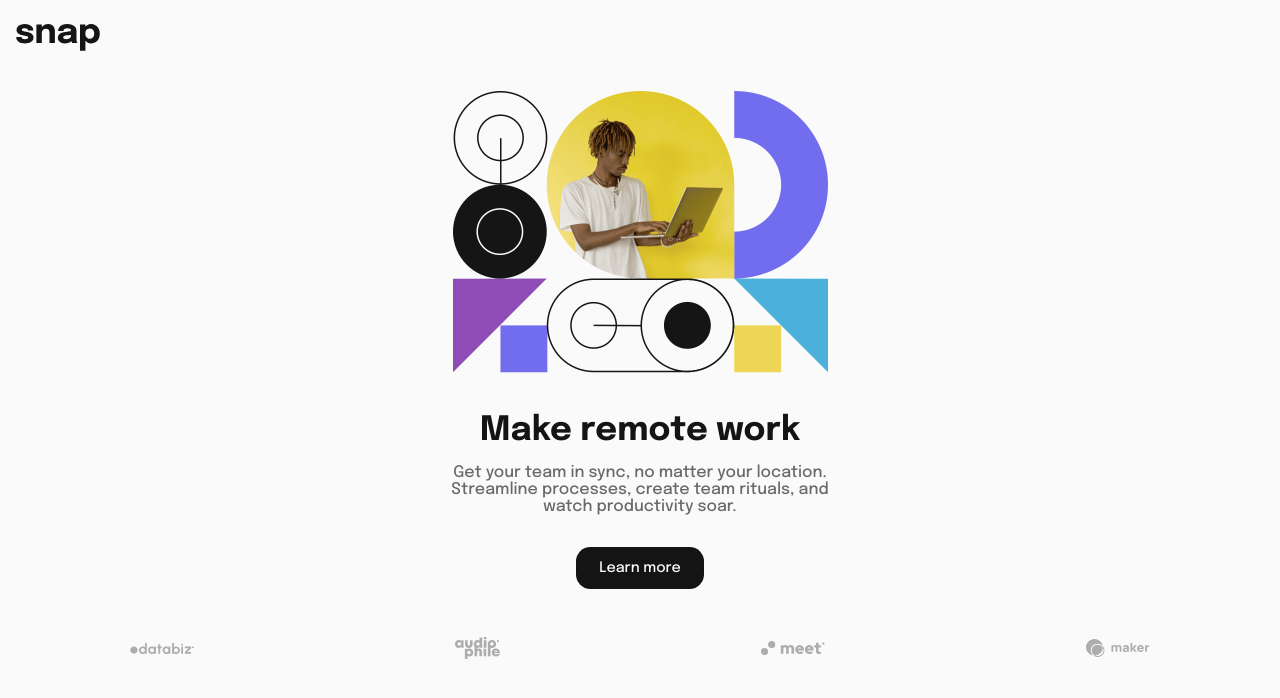
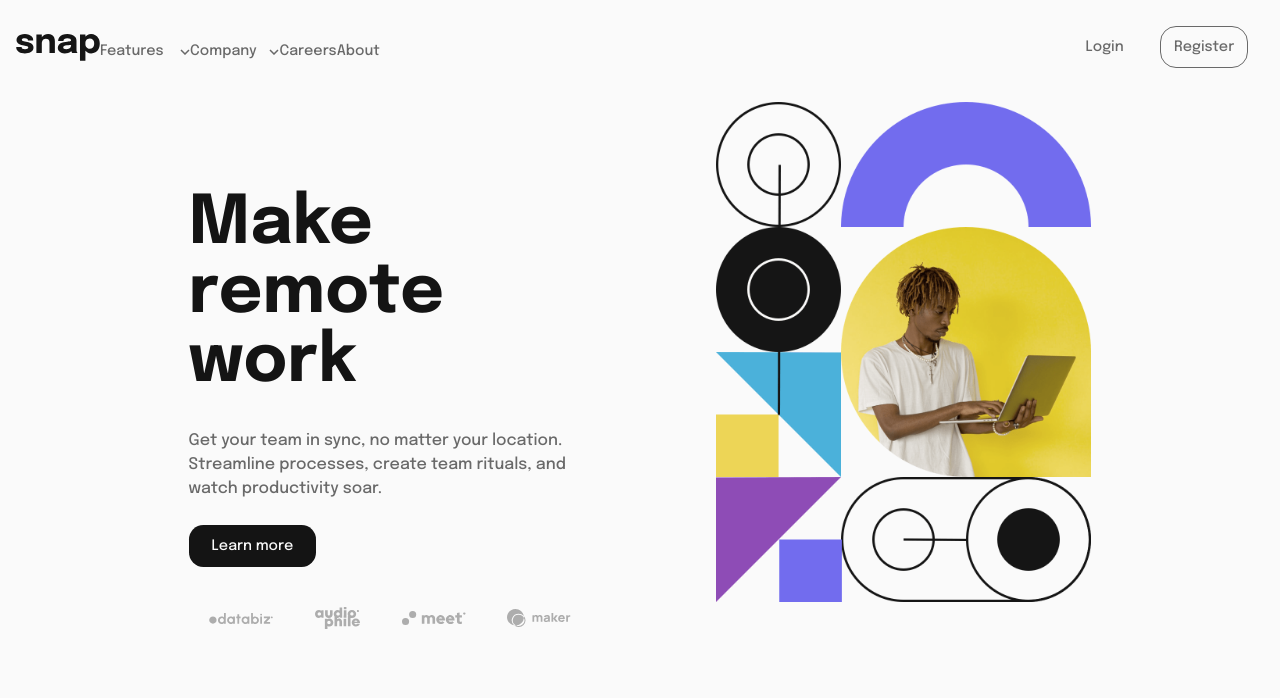
Before and after one commit to jtubbenhauer/intro-section-with-dropdown-navigation-main, a plain HTML site: page index.html in a window 1280 px wide. Drawn offline with Linux system fonts and the light colour scheme.

Commit message:
desktop menu layout almost done

```diff
--- a/index.html
+++ b/index.html
@@ -95,30 +95,104 @@
           id="hamburger"
           onclick="openMenuHandler()"
         />
+        <ul class="menu-items desktop-menu">
+          <li class="menu-item">
+            <a href="#" onclick="handleDropdown('features')"
+              >Features
+              <img
+                class="arrow"
+                id="features-down"
+                src="./images/icon-arrow-down.svg"
+                style="display: inline-block" /><img
+                class="arrow"
+                id="features-up"
+                src="./images/icon-arrow-up.svg"
+                style="display: none"
+            /></a>
+            <ul class="dropdown" id="features">
+              <li class="dropdown-item">
+                <img class="dropdown-icon" src="./images/icon-todo.svg" />Todo
+                List
+              </li>
+              <li class="dropdown-item">
+                <img
+                  class="dropdown-icon"
+                  src="./images/icon-calendar.svg"
+                />Calendar
+              </li>
+              <li class="dropdown-item">
+                <img
+                  class="dropdown-icon"
+                  src="./images/icon-reminders.svg"
+                />Reminders
+              </li>
+              <li class="dropdown-item">
+                <img
+                  class="dropdown-icon"
+                  src="./images/icon-planning.svg"
+                />Planning
+              </li>
+            </ul>
+          </li>
+          <li class="menu-item">
+            <a href="#" onclick="handleDropdown('company')"
+              >Company<img
+                class="arrow"
+                id="company-down"
+                src="./images/icon-arrow-down.svg"
+                style="display: inline-block" /><img
+                class="arrow"
+                id="company-up"
+                src="./images/icon-arrow-up.svg"
+                style="display: none"
+            /></a>
+            <ul class="dropdown" id="company">
+              <li class="dropdown-item no-icon">History</li>
+              <li class="dropdown-item no-icon">Our Team</li>
+              <li class="dropdown-item no-icon">Blog</li>
+            </ul>
+          </li>
+          <li class="menu-item"><a href="#">Careers</a></li>
+          <li class="menu-item"><a href="#">About</a></li>
+        </ul>
+        <div class="desktop-buttons">
+          <button class="btn-login">Login</button>
+          <button class="btn-register">Register</button>
+        </div>
       </nav>
+      <div class="desktop">
         <img
           src="./images/image-hero-mobile.png"
           alt=""
           class="hero-image-mobile"
         />
+        <div class="desktop-left">
           <div class="hero-text">
             <h1 class="header">Make remote work</h1>
             <p class="subheader">
-          Get your team in sync, no matter your location. Streamline processes,
-          create team rituals, and watch productivity soar.
+              Get your team in sync, no matter your location. Streamline
+              processes, create team rituals, and watch productivity soar.
             </p>
           </div>
+
           <button class="button">Learn more</button>
           <div class="clients">
-        <img src="./images/client-databiz.svg" alt="" class="client-img" /><img
+            <img
+              src="./images/client-databiz.svg"
+              alt=""
+              class="client-img"
+            /><img
               src="./images/client-audiophile.svg"
               alt=""
               class="client-img"
-        /><img src="./images/client-meet.svg" alt="" class="client-img" /><img
-          src="./images/client-maker.svg"
+            /><img
+              src="./images/client-meet.svg"
               alt=""
               class="client-img"
-        />
+            /><img src="./images/client-maker.svg" alt="" class="client-img" />
+          </div>
+        </div>
+        <img src="./images/image-hero-desktop.png" class="hero-image-desktop" />
       </div>
     </div>
   </body>
--- a/style.css
+++ b/style.css
@@ -47,7 +47,7 @@ body {
   float: top;
   display: flex;
   width: 100vw;
-  padding: 1.5rem 1rem;
+  padding: 1.5rem 1rem 1rem;
   align-items: center;
   justify-content: space-between;
 }
@@ -59,13 +59,15 @@ body {
 h1.header {
   font-size: 2.1rem;
   color: var(--almost-black);
-  padding: 1.5rem 0 1rem;
+  padding: 2.5rem 0 1rem;
 }
 
 p.subheader {
   font-size: 1rem;
   color: var(--medium-gray);
   max-width: 400px;
+  line-height: 1.5rem;
+  margin-bottom: 0.5rem;
 }
 
 button.button {
@@ -75,7 +77,7 @@ button.button {
   border: none;
   font-size: 0.9rem;
   padding: 14px 23px;
-  margin: 1rem 0 2rem;
+  margin: 1rem 0 2.5rem;
 }
 
 .clients {
@@ -179,8 +181,92 @@ button.button {
   margin: 0 0 0.3rem 16px;
 }
 
+.desktop-left {
+  display: flex;
+  flex-direction: column;
+  align-items: center;
+  width: 350px;
+}
+
+.desktop {
+  display: flex;
+  flex-direction: column;
+  align-items: center;
+}
+
+.hero-image-desktop {
+  display: none;
+}
+
+.desktop-menu {
+  display: none;
+}
+
+.desktop-buttons {
+  display: none;
+}
+
 @media screen and (min-width: 801px) {
   .hamburger {
     display: none;
   }
+
+  .navbar {
+    display: flex;
+    justify-content: start;
+  }
+
+  .desktop {
+    flex-direction: row;
+    width: 90vw;
+    align-items: center;
+    justify-content: space-evenly;
+    height: 500px;
+  }
+
+  .desktop-left {
+    width: 35%;
+    height: 500px;
+    align-items: flex-start;
+    justify-content: space-between;
+  }
+
+  .hero-image-mobile {
+    display: none;
+    width: 40%;
+  }
+
+  .hero-image-desktop {
+    display: block;
+    height: 100%;
+  }
+
+  .clients {
+    width: 100%;
+  }
+
+  .hero-text {
+    text-align: left;
+    margin-top: 3rem;
+  }
+
+  h1.header {
+    font-size: 4.2rem;
+    padding-bottom: 2rem;
+  }
+
+  ul.desktop-menu {
+    display: flex;
+    align-items: center;
+    justify-content: space-between;
+  }
+
+  .desktop-buttons {
+    display: inline-block;
+    margin-left: auto;
+  }
+
+  .menu-item {
+    padding: 0;
+  }
 }
```
Lines whose indentation alone changed are shown as unchanged.
